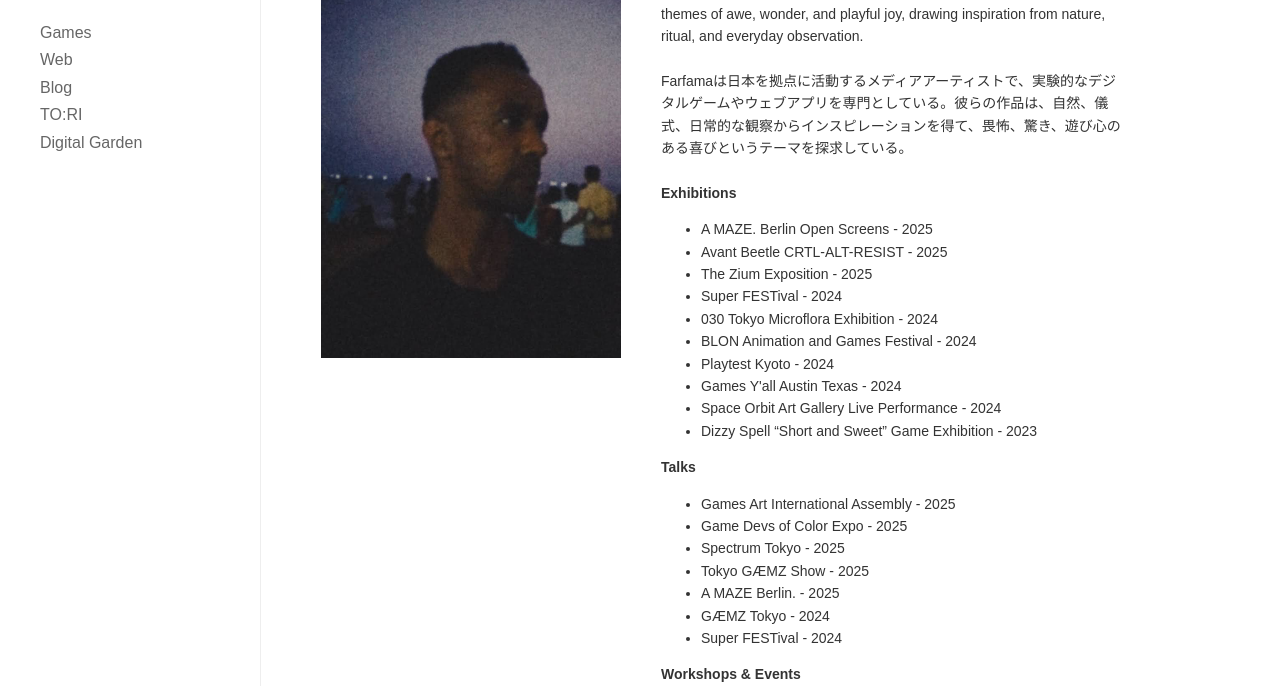
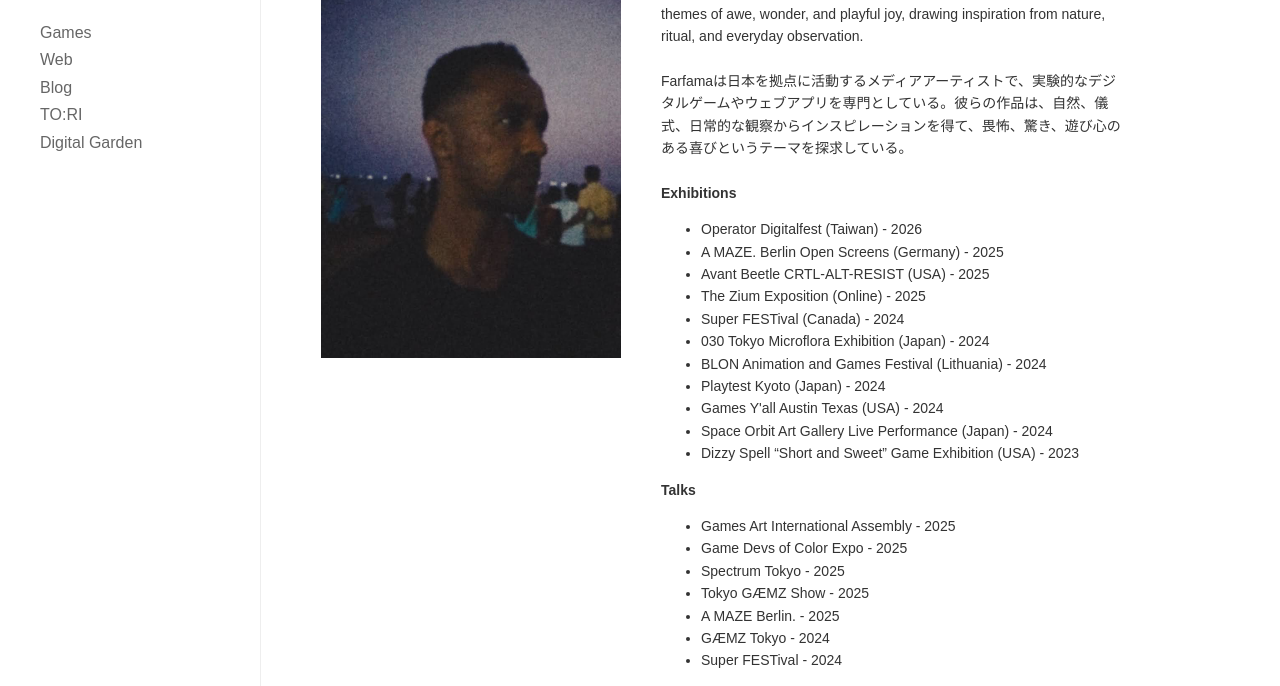
Before and after one commit to farfamahar/farfamahar.github.io, an Astro site: page / in a window 1280 px wide. Shown: the part 102-788 px from the top of the page. Built offline with nearby package versions, Linux system fonts and the light colour scheme; Astro itself is replaced by a stand-in of ours; a web font is replaced by a local one.

Commit message:
Update index.astro

```diff
--- a/src/pages/index.astro
+++ b/src/pages/index.astro
@@ -87,16 +87,17 @@ const nowItems = [
 
                 <p> <strong>Exhibitions</strong> </p>
                 <ul>
-                    <li>A MAZE. Berlin Open Screens - 2025</li>
-                    <li>Avant Beetle CRTL-ALT-RESIST - 2025</li>
-                    <li>The Zium Exposition - 2025</li>
-                    <li>Super FESTival - 2024</li>
-                    <li>030 Tokyo Microflora Exhibition - 2024</li>
-                    <li>BLON Animation and Games Festival - 2024</li>
-                    <li>Playtest Kyoto - 2024</li>
-                    <li>Games Y'all Austin Texas - 2024</li>
-                    <li>Space Orbit Art Gallery Live Performance - 2024</li>
-                    <li>Dizzy Spell “Short and Sweet” Game Exhibition - 2023</li>
+                    <li>Operator Digitalfest (Taiwan) - 2026</li>
+                    <li>A MAZE. Berlin Open Screens (Germany) - 2025</li>
+                    <li>Avant Beetle CRTL-ALT-RESIST (USA) - 2025</li>
+                    <li>The Zium Exposition (Online) - 2025</li>
+                    <li>Super FESTival (Canada) - 2024</li>
+                    <li>030 Tokyo Microflora Exhibition (Japan) - 2024</li>
+                    <li>BLON Animation and Games Festival (Lithuania) - 2024</li>
+                    <li>Playtest Kyoto (Japan) - 2024</li>
+                    <li>Games Y'all Austin Texas (USA) - 2024</li>
+                    <li>Space Orbit Art Gallery Live Performance (Japan) - 2024</li>
+                    <li>Dizzy Spell “Short and Sweet” Game Exhibition (USA) - 2023</li>
                 </ul>
                 <strong>Talks</strong>
                 <ul>
```
